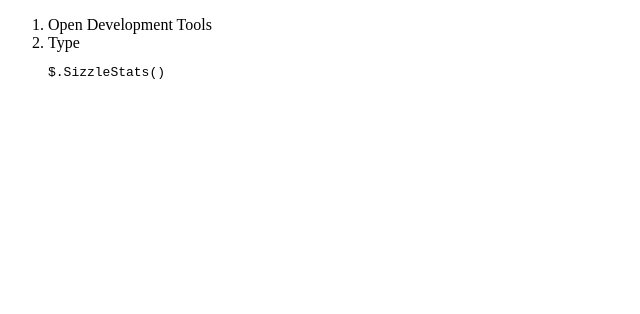
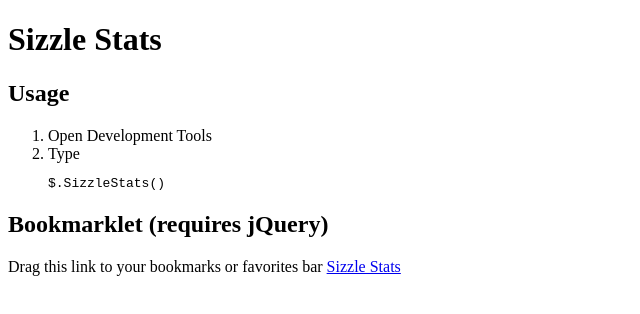
Before and after one commit to victor-homyakov/SizzleStats, a plain HTML site: page index.html in a window 1280 px wide. Shown: the whole page, without its empty margins (0-640 px from the left). Drawn offline with nearby package versions, Linux system fonts and the light colour scheme.

Commit message:
Bookmarklet

```diff
--- a/index.html
+++ b/index.html
@@ -2,16 +2,27 @@
 <html>
 <head>
     <meta charset="utf-8" />
-    <title>Sizzle Stats demo</title>
+    <title>Sizzle Stats</title>
     <script src="//ajax.googleapis.com/ajax/libs/jquery/1.9.1/jquery.min.js"></script>
     <script src="https://rawgithub.com/victor-homyakov/SizzleStats/master/jquery.sizzlestats.js"></script>
 </head>
 <body>
+<h1>Sizzle Stats</h1>
+
+<h2>Usage</h2>
 <ol>
     <li>Open Development Tools</li>
     <li>Type
         <pre>$.SizzleStats()</pre>
     </li>
 </ol>
+
+<h2>Bookmarklet (requires jQuery)</h2>
+
+Drag this link to your bookmarks or favorites bar
+
+<a href="javascript:(function(d,$){if(!$){alert('Sizzle Stats measures performance of jQuery Sizzle\nTherefore this bookmarklet requires jQuery')}else if(!$.SizzleStats){var js=d.createElement('script');js.src='//rawgithub.com/victor-homyakov/SizzleStats/master/jquery.sizzlestats.js?'+Math.floor((+new Date())/86400000);d.getElementsByTagName('head')[0].appendChild(js)}}(document,window.jQuery))">
+    Sizzle Stats
+</a>
 </body>
 </html>
```
Also changed, not shown: bookmarklet.js (added, +10 -0 lines).
